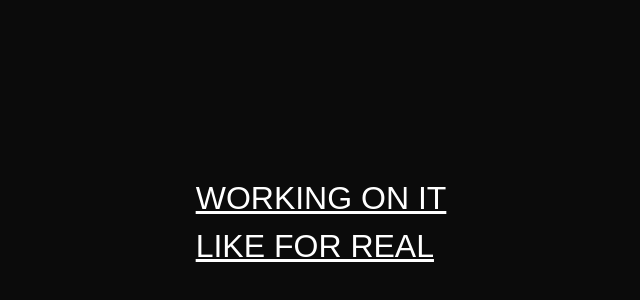
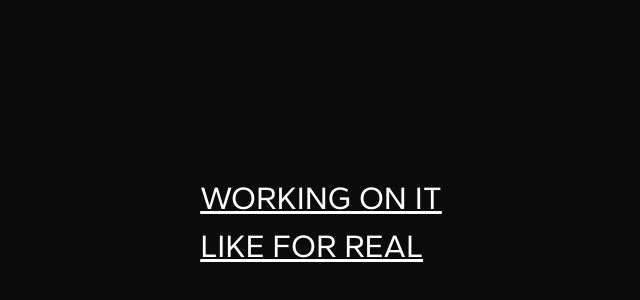
Before and after one commit to RoyaLProg/portfolio, a Next.js app in the folder srcs/app/: page / in a window 1280 px wide. Shown: the part 178-478 px from the top of the page, without its empty margins (319-959 px from the left). Built offline with nearby package versions, Linux system fonts and the light colour scheme.

Commit message:
UPDATE : app/layout.tsx
Adding google font

```diff
--- a/srcs/app/src/app/layout.tsx
+++ b/srcs/app/src/app/layout.tsx
@@ -16,7 +16,12 @@
 }) {
   return (
     <html lang="en">
-      <body className={inter.className}>{children}</body>
+		<head>
+			<link rel="preconnect" href="https://fonts.googleapis.com"/>
+			<link rel="preconnect" href="https://fonts.gstatic.com"/>
+			<link href="https://fonts.googleapis.com/css2?family=Gantari:ital,wght@0,100..900;1,100..900&display=swap" rel="stylesheet"/>
+		</head>
+		<body className={inter.className}>{children}</body>
     </html>
   )
 }
```
